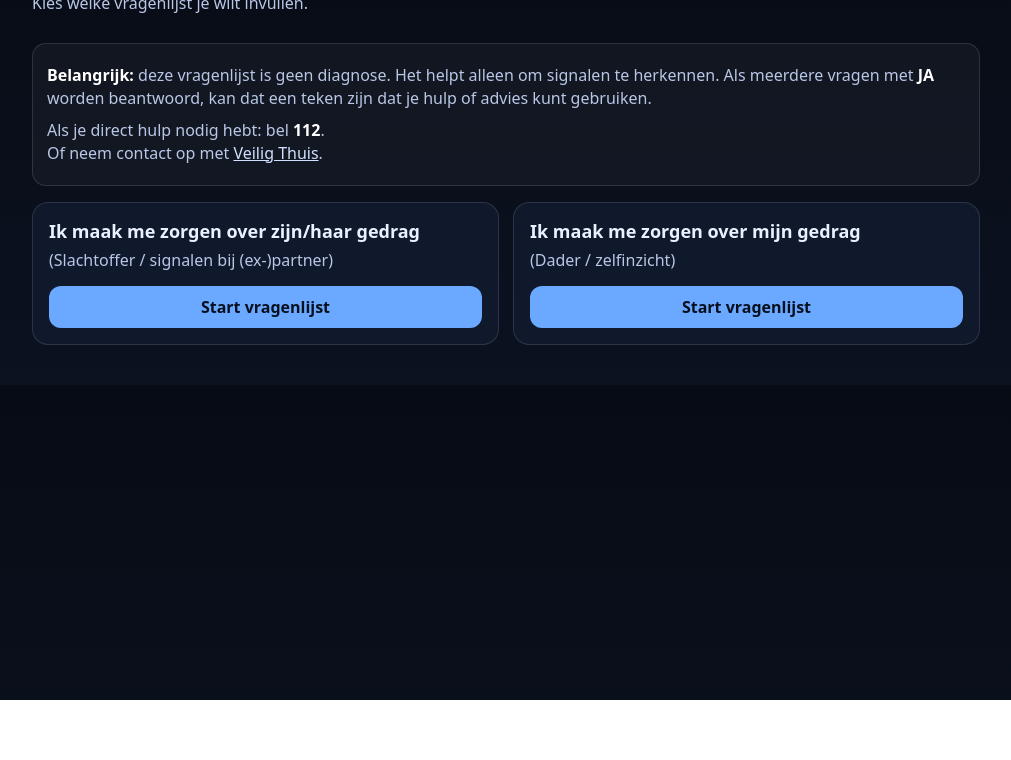
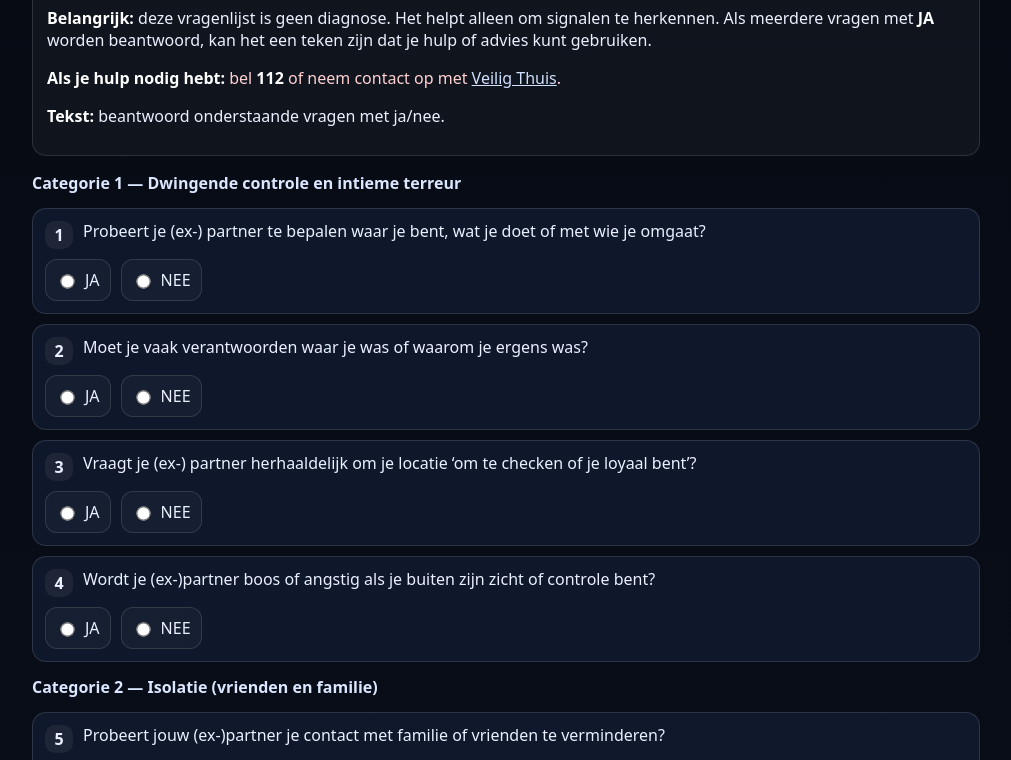
Before and after one commit to PWSFleur/sts-spot-the-signs, a plain HTML site: page slachtoffer.html in a window 1280 px wide. Shown: the part 100-860 px from the top of the page, without its empty margins (134-1145 px from the left). Before the commit the page ends 800 px from the top, so only its background shows below. Drawn offline with Linux system fonts and the light colour scheme.

Commit message:
Update slachtoffer.html

```diff
--- a/slachtoffer.html
+++ b/slachtoffer.html
@@ -3,60 +3,182 @@
 <head>
   <meta charset="utf-8" />
   <meta name="viewport" content="width=device-width,initial-scale=1" />
-  <title>STS — Spot The Signs</title>
+  <title>STS — Slachtoffer vragenlijst</title>
   <style>
     :root{
       --bg:#0b1220; --card:#111b2e; --text:#eaf0ff; --muted:#b9c6e6;
       --accent:#6aa9ff; --border:rgba(255,255,255,.12);
+      --danger:#ff6a6a;
     }
     *{box-sizing:border-box}
     body{margin:0;font-family:system-ui,-apple-system,Segoe UI,Roboto,Arial; background:linear-gradient(180deg,#070b14, var(--bg)); color:var(--text)}
     .wrap{max-width:980px;margin:0 auto;padding:20px 16px 40px}
-    header{padding:18px 0 6px}
-    h1{margin:0 0 6px;font-size:clamp(22px,4vw,34px)}
-    p{margin:8px 0;color:var(--muted);line-height:1.45}
-    .grid{display:grid;gap:14px;grid-template-columns:repeat(auto-fit,minmax(240px,1fr)); margin-top:16px}
-    .card{background:rgba(17,27,46,.9); border:1px solid var(--border); border-radius:16px; padding:16px}
-    .card h2{margin:0 0 6px;font-size:18px}
-    .card p{margin:0 0 14px}
-    a.btn{
-      display:inline-block; text-decoration:none; color:#07101f; background:var(--accent);
-      padding:10px 12px; border-radius:12px; font-weight:700; width:100%; text-align:center;
+    a{color:#cfe1ff}
+    header{display:flex;flex-wrap:wrap;gap:10px;align-items:center;justify-content:space-between;margin-bottom:14px}
+    h1{margin:0;font-size:clamp(20px,4vw,28px)}
+    .back{border:1px solid var(--border);padding:10px 12px;border-radius:12px;text-decoration:none;background:rgba(255,255,255,.04)}
+    .note{margin:12px 0 16px;padding:12px 14px;border:1px solid var(--border);border-radius:14px;background:rgba(255,255,255,.04)}
+    .note strong{color:#fff}
+    .section{margin:14px 0}
+    .section h2{margin:0 0 8px;font-size:16px;color:#dbe6ff}
+    .q{
+      background:rgba(17,27,46,.92);
+      border:1px solid var(--border);
+      border-radius:14px;
+      padding:12px 12px;
+      margin:10px 0;
     }
-    .note{margin-top:14px;padding:12px 14px;border:1px solid var(--border);border-radius:14px;background:rgba(255,255,255,.04)}
-    .note strong{color:#fff}
-    .links a{color:#cfe1ff}
+    .q .row{display:flex;gap:10px;align-items:flex-start}
+    .nr{min-width:28px;height:28px;border-radius:10px;background:rgba(255,255,255,.06);display:flex;align-items:center;justify-content:center;font-weight:800}
+    .text{flex:1;line-height:1.35}
+    .opts{display:flex;gap:10px;margin-top:10px;flex-wrap:wrap}
+    label.opt{
+      display:flex;align-items:center;gap:8px;
+      padding:9px 10px;border:1px solid var(--border);
+      border-radius:12px;background:rgba(255,255,255,.03);
+      cursor:pointer; user-select:none;
+    }
+    input[type="radio"]{transform:scale(1.1)}
+    .actions{margin-top:18px}
+    button{
+      width:100%;
+      padding:12px 14px;
+      border:0;border-radius:14px;
+      background:var(--accent);
+      color:#07101f;
+      font-weight:900;
+      font-size:16px;
+      cursor:pointer;
+    }
+    .small{color:var(--muted);font-size:13px;margin-top:10px;line-height:1.45}
+    .warn{color:#ffd1d1}
   </style>
 </head>
 <body>
   <div class="wrap">
     <header>
-      <h1>STS — Spot The Signs</h1>
-      <p>Kies welke vragenlijst je wilt invullen.</p>
+      <h1>Vragenlijst — signalen bij (ex-)partner</h1>
+      <a class="back" href="index.html">← Terug</a>
     </header>
 
     <div class="note">
       <p><strong>Belangrijk:</strong> deze vragenlijst is geen diagnose. Het helpt alleen om signalen te herkennen.
-      Als meerdere vragen met <strong>JA</strong> worden beantwoord, kan dat een teken zijn dat je hulp of advies kunt gebruiken.</p>
-      <p class="links">
-        Als je direct hulp nodig hebt: bel <strong>112</strong>.<br/>
-        Of neem contact op met <a href="https://veiligthuis.nl/" target="_blank" rel="noopener">Veilig Thuis</a>.
+      Als meerdere vragen met <strong>JA</strong> worden beantwoord, kan het een teken zijn dat je hulp of advies kunt gebruiken.</p>
+      <p class="warn"><strong>Als je hulp nodig hebt:</strong> bel <strong>112</strong> of neem contact op met
+        <a href="https://veiligthuis.nl/" target="_blank" rel="noopener">Veilig Thuis</a>.
       </p>
+      <p><strong>Tekst:</strong> beantwoord onderstaande vragen met ja/nee.</p>
     </div>
 
-    <div class="grid">
-      <div class="card">
-        <h2>Ik maak me zorgen over zijn/haar gedrag</h2>
-        <p>(Slachtoffer / signalen bij (ex-)partner)</p>
-        <a class="btn" href="slachtoffer.html">Start vragenlijst</a>
-      </div>
+    <div id="questions"></div>
 
-      <div class="card">
-        <h2>Ik maak me zorgen over mijn gedrag</h2>
-        <p>(Dader / zelfinzicht)</p>
-        <a class="btn" href="dader.html">Start vragenlijst</a>
-      </div>
+    <div class="actions">
+      <!-- type="button" voorkomt form-submit (en dus scroll/refresh) -->
+      <button id="btnResult" type="button">Bekijk conclusie</button>
+      <div class="small">Tip: je kunt ook eerst alles invullen en dan pas de conclusie bekijken.</div>
     </div>
   </div>
+
+  <script>
+    // --- Vragen (slachtoffer) ---
+    const sections = [
+      { title: "Categorie 1 — Dwingende controle en intieme terreur", items: [
+        "Probeert je (ex-) partner te bepalen waar je bent, wat je doet of met wie je omgaat?",
+        "Moet je vaak verantwoorden waar je was of waarom je ergens was?",
+        "Vraagt je (ex-) partner herhaaldelijk om je locatie ‘om te checken of je loyaal bent’?",
+        "Wordt je (ex-)partner boos of angstig als je buiten zijn zicht of controle bent?"
+      ]},
+      { title: "Categorie 2 — Isolatie (vrienden en familie)", items: [
+        "Probeert jouw (ex-)partner je contact met familie of vrienden te verminderen?",
+        "Zegt jouw (ex-)partner dat jouw vrienden of familie slecht voor je zijn of je negatief beïnvloeden?",
+        "Ben je minder sociaal geworden sinds jullie relatie?"
+      ]},
+      { title: "Categorie 3 — Jaloezie en obsessie", items: [
+        "Is je partner extreem jaloers zonder duidelijke reden?",
+        "Reageert hij boos of gespannen als je aandacht aan anderen geeft?"
+      ]},
+      { title: "Categorie 4 — Manipulatie / gaslighting", items: [
+        "Draait hij situaties om zodat jij je schuldig voelt, ook als je niks verkeerd deed?",
+        "Twijfel je door hem aan je eigen gevoel, gedachten of herinneringen?",
+        "Geeft hij jou de schuld van zijn woede, agressie of problemen?",
+        "Heb je het gevoel dat hij je bewust manipuleert om je aan hem te binden?"
+      ]},
+      { title: "Categorie 5 — Chantage en dreiging", items: [
+        "Gebruikt hij emotionele chantage om zijn zin te krijgen?",
+        "Dreigt hij zichzelf, jou, anderen of (jullie) kinderen iets aan te doen als je bij hem weggaat?",
+        "Heb je ooit het gevoel gehad dat hij gevaarlijker wordt als jij grenzen aangeeft?"
+      ]},
+      { title: "Categorie 6 — Lovebombing en snelle binding", items: [
+        "Wilde hij al heel vroeg in de relatie grote stappen (samenwonen, trouwen of kinderen)?",
+        "Voelde de relatie in het begin te snel?",
+        "Gebruikt hij gedeelde verplichtingen (kinderen, huis, geld) om je bij hem te houden?"
+      ]},
+      { title: "Categorie 7 — Intimidatie, vernedering en angst", items: [
+        "Ben je bang voor zijn reactie, zelfs bij kleine dingen?",
+        "Vernedert, kleineert of intimideert hij je verbaal of fysiek?",
+        "Wordt zijn boosheid in de loop van de tijd erger?"
+      ]},
+      { title: "Categorie 8 — Privacy-inbreuk", items: [
+        "Checkt hij jouw telefoon, berichten of accounts regelmatig zonder jouw toestemming?",
+        "Heb je het gevoel dat je geen eigen privacy, ruimte of autonomie meer hebt?"
+      ]}
+    ];
+
+    const container = document.getElementById("questions");
+
+    let qNumber = 1;
+    const questionIds = [];
+
+    for (const sec of sections) {
+      const secEl = document.createElement("div");
+      secEl.className = "section";
+      secEl.innerHTML = `<h2>${sec.title}</h2>`;
+      container.appendChild(secEl);
+
+      for (const text of sec.items) {
+        const id = `q${qNumber}`;
+        questionIds.push(id);
+
+        const card = document.createElement("div");
+        card.className = "q";
+        card.innerHTML = `
+          <div class="row">
+            <div class="nr">${qNumber}</div>
+            <div class="text">${text}</div>
+          </div>
+          <div class="opts" role="radiogroup" aria-label="Vraag ${qNumber}">
+            <label class="opt">
+              <input type="radio" name="${id}" value="ja" />
+              JA
+            </label>
+            <label class="opt">
+              <input type="radio" name="${id}" value="nee" />
+              NEE
+            </label>
+          </div>
+        `;
+        container.appendChild(card);
+        qNumber++;
+      }
+    }
+
+    function countYes() {
+      let yes = 0;
+      for (const id of questionIds) {
+        const checked = document.querySelector(`input[name="${id}"]:checked`);
+        if (checked && checked.value === "ja") yes++;
+      }
+      return yes;
+    }
+
+    document.getElementById("btnResult").addEventListener("click", () => {
+      const yes = countYes();
+      // sla op en ga naar conclusie-pagina
+      localStorage.setItem("sts_type", "slachtoffer");
+      localStorage.setItem("sts_yes", String(yes));
+      localStorage.setItem("sts_total", String(questionIds.length));
+      window.location.href = "conclusie.html";
+    });
+  </script>
 </body>
 </html>
```
